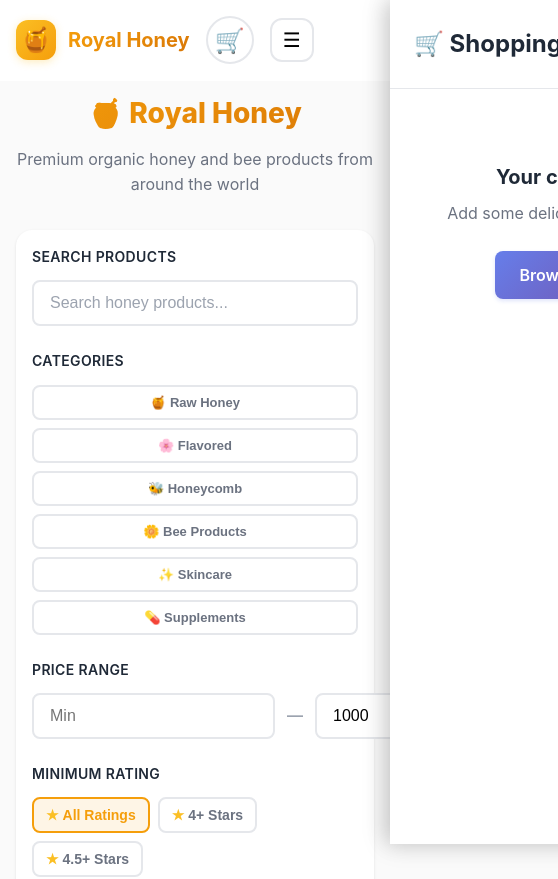
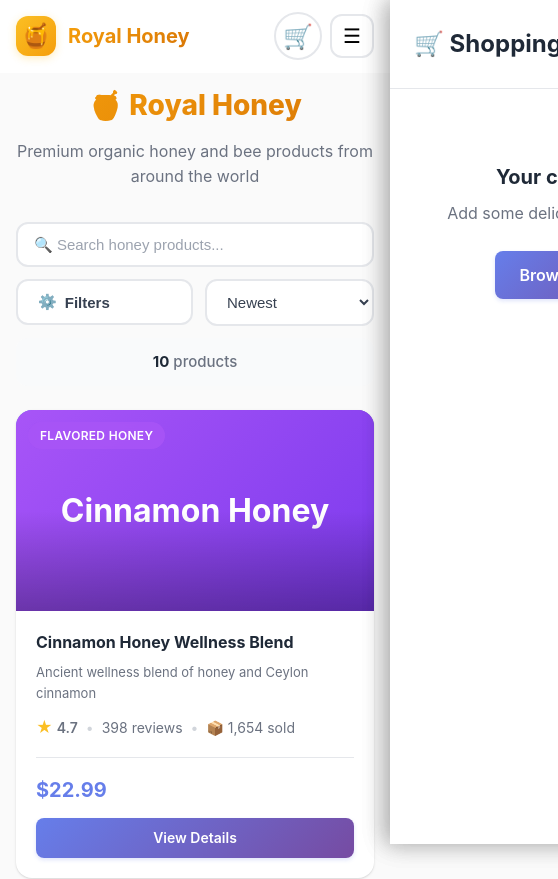
Before and after one commit to JordanOchoa97/royal-honey-market, a Next.js app: page /products in a window 390 px wide. Shown: the top 879 px of the page, 558 px wide, since content can reach past the window. Built offline with nearby package versions, Linux system fonts and the light colour scheme.

Commit message:
Add new filtering UI and fix issues in mobile responsivenes

```diff
--- a/app/globals.css
+++ b/app/globals.css
@@ -13,6 +13,7 @@
 html,
 html {
   scroll-behavior: smooth;
+  overflow-x: hidden;
 }
 
 body {
@@ -25,6 +26,7 @@ body {
   color: #1f2937;
   line-height: 1.6;
   min-height: 100vh;
+  overflow-x: hidden;
 }
 * {
   box-sizing: border-box;
--- a/app/products/ProductsPageContent.tsx
+++ b/app/products/ProductsPageContent.tsx
@@ -1,3 +1,4 @@
+// app/products/ProductsPageContent.tsx
 'use client';
 
 import { useState, useCallback, useEffect } from 'react';
@@ -71,15 +72,6 @@ const Subtitle = styled.p`
   @media (max-width: 480px) {
     font-size: 1rem;
   }
-`;
-
-const LoadingContainer = styled.div`
-  display: flex;
-  justify-content: center;
-  align-items: center;
-  min-height: 400px;
-  font-size: 1.25rem;
-  color: #6b7280;
 `;
 
 const ErrorContainer = styled.div`
@@ -190,21 +182,15 @@ export default function ProductsPageContent() {
         isLoading={isLoading}
       />
 
-      {isLoading ? (
-        <LoadingContainer>
-          🍯 Loading delicious honey products...
-        </LoadingContainer>
-      ) : (
-        <>
-          <ProductGrid products={products} />
+      <ProductGrid products={products} isLoading={isLoading} />
 
+      {!isLoading && products.length > 0 && (
         <Pagination
           currentPage={currentPage}
           totalPages={totalPages}
           onPageChange={handlePageChange}
           isLoading={isLoading}
         />
-        </>
       )}
     </Container>
   );
--- a/src/presentation/components/layout/Header.tsx
+++ b/src/presentation/components/layout/Header.tsx
@@ -29,11 +29,12 @@ const HeaderContainer = styled.div`
   padding: 1rem 2rem;
   display: flex;
   align-items: center;
-  gap: 2rem;
+  justify-content: space-between;
+  gap: 1rem;
 
-  @media (max-width: 640px) {
-    padding: 1rem 1rem;
-    gap: 1rem;
+  @media (max-width: 768px) {
+    padding: 0.75rem 1rem;
+    gap: 0.5rem;
   }
 `;
 
@@ -44,7 +45,11 @@ const HeaderLeft = styled.div`
   flex-shrink: 0;
 
   @media (max-width: 968px) {
-    gap: 1.5rem;
+    gap: 1rem;
+  }
+
+  @media (max-width: 768px) {
+    gap: 0.5rem;
   }
 `;
 
@@ -53,7 +58,7 @@ const HeaderCenter = styled.div`
   display: flex;
   justify-content: center;
   max-width: 600px;
-  margin: 0 auto;
+  margin: 0 1rem;
 
   @media (max-width: 768px) {
     display: none;
@@ -63,7 +68,7 @@ const HeaderCenter = styled.div`
 const HeaderRight = styled.div`
   display: flex;
   align-items: center;
-  gap: 1rem;
+  gap: 0.5rem;
   flex-shrink: 0;
 `;
 
@@ -79,6 +84,7 @@ const MenuButton = styled.button`
   cursor: pointer;
   font-size: 1.25rem;
   transition: all 0.2s ease;
+  flex-shrink: 0;
 
   &:hover {
     border-color: #667eea;
--- a/src/presentation/components/layout/MobileMenu.tsx
+++ b/src/presentation/components/layout/MobileMenu.tsx
@@ -1,3 +1,4 @@
+// src/presentation/components/layout/MobileMenu.tsx
 'use client';
 
 import styled from 'styled-components';
@@ -24,15 +25,16 @@ const MenuPanel = styled.div<{ $isOpen: boolean }>`
   top: 0;
   right: 0;
   bottom: 0;
-  width: 280px;
-  max-width: 85vw;
+  width: 300px;
+  max-width: 80vw;
   background: white;
   z-index: 999;
-  padding: 2rem 1.5rem;
+  padding: 1.5rem;
   transform: translateX(${({ $isOpen }) => ($isOpen ? '0' : '100%')});
   transition: transform 0.3s cubic-bezier(0.4, 0, 0.2, 1);
   box-shadow: -4px 0 24px rgba(0, 0, 0, 0.15);
   overflow-y: auto;
+  overflow-x: hidden;
 
   @media (min-width: 769px) {
     display: none;
@@ -41,10 +43,10 @@ const MenuPanel = styled.div<{ $isOpen: boolean }>`
 
 const CloseButton = styled.button`
   position: absolute;
-  top: 1.5rem;
-  right: 1.5rem;
-  width: 32px;
-  height: 32px;
+  top: 1rem;
+  right: 1rem;
+  width: 36px;
+  height: 36px;
   display: flex;
   align-items: center;
   justify-content: center;
@@ -54,6 +56,7 @@ const CloseButton = styled.button`
   cursor: pointer;
   font-size: 1.25rem;
   transition: all 0.2s ease;
+  z-index: 1000;
 
   &:hover {
     background: #e5e7eb;
@@ -61,14 +64,15 @@ const CloseButton = styled.button`
   }
 
   &:active {
-    transform: scale(0.95);
+    transform: scale(0.95) rotate(90deg);
   }
 `;
 
 const MenuTitle = styled.h2`
-  font-size: 1.5rem;
+  font-size: 1.25rem;
   font-weight: 700;
-  margin-bottom: 2rem;
+  margin-bottom: 1.5rem;
+  margin-top: 0.5rem;
   color: #1f2937;
 `;
 
@@ -79,17 +83,18 @@ const MenuNav = styled.nav`
 `;
 
 const MenuLink = styled(Link)<{ $isActive: boolean }>`
-  padding: 1rem;
+  padding: 0.875rem 1rem;
   color: ${({ $isActive }) => ($isActive ? '#667eea' : '#1f2937')};
   text-decoration: none;
   font-weight: ${({ $isActive }) => ($isActive ? '600' : '500')};
-  font-size: 1rem;
+  font-size: 0.9375rem;
   border-radius: 8px;
   background: ${({ $isActive }) => ($isActive ? 'rgba(102, 126, 234, 0.1)' : 'transparent')};
   transition: all 0.2s ease;
   display: flex;
   align-items: center;
   gap: 0.75rem;
+  white-space: nowrap;
 
   &:hover {
     background: rgba(102, 126, 234, 0.1);
--- a/src/presentation/components/products/ProductFilters.tsx
+++ b/src/presentation/components/products/ProductFilters.tsx
@@ -1,3 +1,4 @@
+// src/presentation/components/products/ProductFilters.tsx
 'use client';
 
 import styled from 'styled-components';
@@ -24,20 +25,226 @@ interface ProductFiltersProps {
   isLoading?: boolean;
 }
 
-const FiltersContainer = styled.div`
-  background: white;
-  border-radius: 1rem;
-  padding: 1.5rem;
-  box-shadow: 0 1px 3px rgba(0, 0, 0, 0.1);
+const FilterBar = styled.div`
+  display: flex;
+  align-items: center;
+  gap: 1rem;
   margin-bottom: 2rem;
+  flex-wrap: wrap;
 
   @media (max-width: 768px) {
-    padding: 1rem;
+    gap: 0.75rem;
+    margin-bottom: 1.5rem;
   }
 `;
 
+const SearchInputCompact = styled.input`
+  flex: 1;
+  min-width: 250px;
+  padding: 0.75rem 1rem;
+  border: 2px solid #e5e7eb;
+  border-radius: 0.75rem;
+  font-size: 0.9375rem;
+  transition: all 0.2s;
+  background: white;
+
+  &:focus {
+    outline: none;
+    border-color: #f59e0b;
+    box-shadow: 0 0 0 3px rgba(245, 158, 11, 0.1);
+  }
+
+  &::placeholder {
+    color: #9ca3af;
+  }
+
+  @media (max-width: 768px) {
+    min-width: 100%;
+    order: 1;
+  }
+`;
+
+const FilterToggleButton = styled.button<{ $hasActiveFilters: boolean }>`
+  display: flex;
+  align-items: center;
+  gap: 0.5rem;
+  padding: 0.75rem 1.25rem;
+  background: ${props => props.$hasActiveFilters ? '#f59e0b' : 'white'};
+  color: ${props => props.$hasActiveFilters ? 'white' : '#374151'};
+  border: 2px solid ${props => props.$hasActiveFilters ? '#f59e0b' : '#e5e7eb'};
+  border-radius: 0.75rem;
+  font-size: 0.9375rem;
+  font-weight: 600;
+  cursor: pointer;
+  transition: all 0.2s;
+  white-space: nowrap;
+
+  &:hover {
+    border-color: #f59e0b;
+    background: ${props => props.$hasActiveFilters ? '#d97706' : 'rgba(245, 158, 11, 0.05)'};
+  }
+
+  &:active {
+    transform: scale(0.98);
+  }
+
+  @media (max-width: 768px) {
+    order: 2;
+    flex: 1;
+  }
+`;
+
+const SortSelectCompact = styled.select`
+  padding: 0.75rem 1rem;
+  border: 2px solid #e5e7eb;
+  border-radius: 0.75rem;
+  font-size: 0.9375rem;
+  background: white;
+  color: #374151;
+  font-weight: 500;
+  cursor: pointer;
+  transition: all 0.2s;
+
+  &:focus {
+    outline: none;
+    border-color: #f59e0b;
+    box-shadow: 0 0 0 3px rgba(245, 158, 11, 0.1);
+  }
+
+  &:hover {
+    border-color: #f59e0b;
+  }
+
+  @media (max-width: 768px) {
+    order: 3;
+    flex: 1;
+  }
+`;
+
+const FilterBadge = styled.span`
+  display: inline-flex;
+  align-items: center;
+  justify-content: center;
+  min-width: 1.25rem;
+  height: 1.25rem;
+  padding: 0 0.375rem;
+  background: ${props => props.color || 'white'};
+  color: ${props => props.color ? 'white' : '#f59e0b'};
+  border-radius: 0.625rem;
+  font-size: 0.75rem;
+  font-weight: 700;
+  margin-left: 0.375rem;
+`;
+
+const ResultsCount = styled.div`
+  padding: 0.75rem 1.25rem;
+  background: #f9fafb;
+  border-radius: 0.75rem;
+  font-size: 0.9375rem;
+  color: #6b7280;
+  font-weight: 500;
+  white-space: nowrap;
+
+  strong {
+    color: #1f2937;
+    font-weight: 700;
+  }
+
+  @media (max-width: 768px) {
+    order: 4;
+    width: 100%;
+    text-align: center;
+  }
+`;
+
+const FilterDrawerOverlay = styled.div<{ $isOpen: boolean }>`
+  position: fixed;
+  top: 0;
+  left: 0;
+  right: 0;
+  bottom: 0;
+  background: rgba(0, 0, 0, 0.5);
+  z-index: 998;
+  opacity: ${props => props.$isOpen ? 1 : 0};
+  visibility: ${props => props.$isOpen ? 'visible' : 'hidden'};
+  transition: all 0.3s ease;
+  backdrop-filter: blur(4px);
+`;
+
+const FilterDrawer = styled.div<{ $isOpen: boolean }>`
+  position: fixed;
+  top: 0;
+  right: 0;
+  bottom: 0;
+  width: 400px;
+  max-width: 90vw;
+  background: white;
+  z-index: 999;
+  transform: translateX(${props => props.$isOpen ? '0' : '100%'});
+  transition: transform 0.3s cubic-bezier(0.4, 0, 0.2, 1);
+  box-shadow: -4px 0 24px rgba(0, 0, 0, 0.15);
+  display: flex;
+  flex-direction: column;
+`;
+
+const DrawerHeader = styled.div`
+  display: flex;
+  align-items: center;
+  justify-content: space-between;
+  padding: 1.5rem;
+  border-bottom: 1px solid #e5e7eb;
+  flex-shrink: 0;
+`;
+
+const DrawerTitle = styled.h2`
+  font-size: 1.25rem;
+  font-weight: 700;
+  color: #1f2937;
+  margin: 0;
+  display: flex;
+  align-items: center;
+  gap: 0.5rem;
+`;
+
+const CloseButton = styled.button`
+  width: 36px;
+  height: 36px;
+  display: flex;
+  align-items: center;
+  justify-content: center;
+  background: #f3f4f6;
+  border: none;
+  border-radius: 8px;
+  cursor: pointer;
+  font-size: 1.25rem;
+  transition: all 0.2s ease;
+
+  &:hover {
+    background: #e5e7eb;
+    transform: rotate(90deg);
+  }
+
+  &:active {
+    transform: scale(0.95) rotate(90deg);
+  }
+`;
+
+const DrawerContent = styled.div`
+  flex: 1;
+  overflow-y: auto;
+  padding: 1.5rem;
+`;
+
+const DrawerFooter = styled.div`
+  padding: 1.5rem;
+  border-top: 1px solid #e5e7eb;
+  flex-shrink: 0;
+  display: flex;
+  gap: 1rem;
+`;
+
 const FilterSection = styled.div`
-  margin-bottom: 1.5rem;
+  margin-bottom: 2rem;
 
   &:last-child {
     margin-bottom: 0;
@@ -48,57 +255,30 @@ const FilterLabel = styled.label`
   display: block;
   font-weight: 600;
   color: #1f2937;
-  margin-bottom: 0.75rem;
-  font-size: 0.875rem;
-  text-transform: uppercase;
-  letter-spacing: 0.025em;
-`;
-
-const SearchInput = styled.input`
-  width: 100%;
-  padding: 0.75rem 1rem;
-  border: 2px solid #e5e7eb;
-  border-radius: 0.5rem;
-  font-size: 1rem;
-  transition: all 0.2s;
-
-  &:focus {
-    outline: none;
-    border-color: #f59e0b;
-    box-shadow: 0 0 0 3px rgba(245, 158, 11, 0.1);
-  }
-
-  &::placeholder {
-    color: #9ca3af;
-  }
+  margin-bottom: 0.875rem;
+  font-size: 0.9375rem;
 `;
 
 const CategoryGrid = styled.div`
   display: grid;
-  grid-template-columns: repeat(auto-fill, minmax(140px, 1fr));
+  grid-template-columns: repeat(2, 1fr);
   gap: 0.5rem;
-
-  @media (max-width: 768px) {
-    grid-template-columns: repeat(2, 1fr);
-  }
-
-  @media (max-width: 480px) {
-    grid-template-columns: 1fr;
-  }
 `;
 
 const CategoryButton = styled.button<{ $isActive: boolean }>`
-  padding: 0.625rem 1rem;
+  padding: 0.625rem 0.875rem;
   border: 2px solid ${props => (props.$isActive ? '#f59e0b' : '#e5e7eb')};
   background: ${props => (props.$isActive ? 'rgba(245, 158, 11, 0.1)' : 'white')};
   color: ${props => (props.$isActive ? '#f59e0b' : '#6b7280')};
   border-radius: 0.5rem;
-  font-size: 0.875rem;
+  font-size: 0.8125rem;
   font-weight: 600;
   cursor: pointer;
   transition: all 0.2s;
-  text-transform: capitalize;
+  text-align: left;
   white-space: nowrap;
+  overflow: hidden;
+  text-overflow: ellipsis;
 
   &:hover {
     border-color: #f59e0b;
@@ -107,28 +287,6 @@ const CategoryButton = styled.button<{ $isActive: boolean }>`
 
   &:active {
     transform: scale(0.98);
-  }
-
-  @media (max-width: 768px) {
-    padding: 0.5rem 0.75rem;
-    font-size: 0.8125rem;
-  }
-`;
-
-const Select = styled.select`
-  width: 100%;
-  padding: 0.75rem 1rem;
-  border: 2px solid #e5e7eb;
-  border-radius: 0.5rem;
-  font-size: 1rem;
-  background: white;
-  cursor: pointer;
-  transition: all 0.2s;
-
-  &:focus {
-    outline: none;
-    border-color: #f59e0b;
-    box-shadow: 0 0 0 3px rgba(245, 158, 11, 0.1);
   }
 `;
 
@@ -140,11 +298,12 @@ const PriceInputs = styled.div`
 `;
 
 const PriceInput = styled.input`
-  padding: 0.75rem 1rem;
+  padding: 0.625rem 0.875rem;
   border: 2px solid #e5e7eb;
   border-radius: 0.5rem;
-  font-size: 1rem;
+  font-size: 0.9375rem;
   transition: all 0.2s;
+  width: 100%;
 
   &:focus {
     outline: none;
@@ -152,7 +311,6 @@ const PriceInput = styled.input`
     box-shadow: 0 0 0 3px rgba(245, 158, 11, 0.1);
   }
 
-  /* Ocultar flechas de number input */
   &::-webkit-inner-spin-button,
   &::-webkit-outer-spin-button {
     -webkit-appearance: none;
@@ -166,19 +324,21 @@ const PriceInput = styled.input`
 const Separator = styled.span`
   color: #9ca3af;
   font-weight: 600;
+  text-align: center;
+  font-size: 0.875rem;
 `;
 
 const RatingStars = styled.div`
   display: flex;
+  flex-direction: column;
   gap: 0.5rem;
-  flex-wrap: wrap;
 `;
 
 const RatingStar = styled.button<{ $isActive: boolean }>`
   display: flex;
   align-items: center;
-  gap: 0.25rem;
-  padding: 0.5rem 0.75rem;
+  gap: 0.5rem;
+  padding: 0.625rem 0.875rem;
   border: 2px solid ${props => (props.$isActive ? '#f59e0b' : '#e5e7eb')};
   background: ${props => (props.$isActive ? 'rgba(245, 158, 11, 0.1)' : 'white')};
   color: ${props => (props.$isActive ? '#f59e0b' : '#6b7280')};
@@ -187,6 +347,7 @@ const RatingStar = styled.button<{ $isActive: boolean }>`
   font-weight: 600;
   cursor: pointer;
   transition: all 0.2s;
+  justify-content: flex-start;
 
   &:hover {
     border-color: #f59e0b;
@@ -195,41 +356,7 @@ const RatingStar = styled.button<{ $isActive: boolean }>`
 
   span {
     color: #fbbf24;
-  }
-`;
-
-const FilterActions = styled.div`
-  display: flex;
-  gap: 1rem;
-  margin-top: 1.5rem;
-  padding-top: 1.5rem;
-  border-top: 1px solid #e5e7eb;
-
-  @media (max-width: 480px) {
-    flex-direction: column;
-  }
-`;
-
-const ResultsInfo = styled.div`
-  display: flex;
-  align-items: center;
-  justify-content: space-between;
-  padding: 0.75rem 1rem;
-  background: #f9fafb;
-  border-radius: 0.5rem;
-  margin-top: 1rem;
-  font-size: 0.875rem;
-  color: #6b7280;
-
-  strong {
-    color: #1f2937;
-    font-weight: 600;
-  }
-
-  @media (max-width: 480px) {
-    flex-direction: column;
-    gap: 0.5rem;
-    text-align: center;
+    font-size: 1rem;
   }
 `;
 
@@ -252,19 +379,19 @@ const categoryLabels: Record<ProductCategory, string> = {
 };
 
 const sortOptions: { value: SortOption; label: string }[] = [
-  { value: 'newest', label: 'Newest First' },
-  { value: 'price-asc', label: 'Price: Low to High' },
-  { value: 'price-desc', label: 'Price: High to Low' },
-  { value: 'rating-desc', label: 'Highest Rated' },
-  { value: 'popularity-desc', label: 'Most Popular' },
-  { value: 'name-asc', label: 'Name: A to Z' },
-  { value: 'name-desc', label: 'Name: Z to A' },
+  { value: 'newest', label: 'Newest' },
+  { value: 'price-asc', label: 'Price ↑' },
+  { value: 'price-desc', label: 'Price ↓' },
+  { value: 'rating-desc', label: 'Top Rated' },
+  { value: 'popularity-desc', label: 'Popular' },
+  { value: 'name-asc', label: 'A-Z' },
+  { value: 'name-desc', label: 'Z-A' },
 ];
 
 const ratingOptions = [
-  { value: 0, label: 'All Ratings' },
-  { value: 4, label: '4+ Stars' },
-  { value: 4.5, label: '4.5+ Stars' },
+  { value: 0, label: 'All Ratings', icon: '★★★★★' },
+  { value: 4, label: '4+ Stars', icon: '★★★★' },
+  { value: 4.5, label: '4.5+ Stars', icon: '★★★★½' },
 ];
 
 export const ProductFilters = memo(({
@@ -282,6 +409,7 @@ export const ProductFilters = memo(({
   totalResults = 0,
   isLoading = false,
 }: ProductFiltersProps) => {
+  const [isDrawerOpen, setIsDrawerOpen] = useState(false);
 
   const handleCategoryToggle = useCallback((category: ProductCategory) => {
     if (selectedCategories.includes(category)) {
@@ -295,27 +423,76 @@ export const ProductFilters = memo(({
     let count = 0;
     if (selectedCategories.length > 0) count++;
     if (priceRange.min > 0 || priceRange.max < 1000) count++;
-    if (searchQuery) count++;
     if (minRating > 0) count++;
     return count;
-  }, [selectedCategories.length, priceRange, searchQuery, minRating]);
+  }, [selectedCategories.length, priceRange, minRating]);
+
+  const handleCloseDrawer = useCallback(() => {
+    setIsDrawerOpen(false);
+  }, []);
+
+  const handleApplyFilters = useCallback(() => {
+    setIsDrawerOpen(false);
+  }, []);
 
   return (
-    <FiltersContainer>
-      <FilterSection>
-        <FilterLabel htmlFor="search">
-          Search Products
-        </FilterLabel>
-        <SearchInput
-          id="search"
+    <>
+      <FilterBar>
+        <SearchInputCompact
           type="text"
-          placeholder="Search honey products..."
+          placeholder="🔍 Search honey products..."
           value={searchQuery}
           onChange={(e) => onSearchChange(e.target.value)}
           disabled={isLoading}
         />
-      </FilterSection>
 
+        <FilterToggleButton
+          $hasActiveFilters={activeFiltersCount > 0}
+          onClick={() => setIsDrawerOpen(true)}
+          disabled={isLoading}
+        >
+          <span>⚙️</span>
+          <span>Filters</span>
+          {activeFiltersCount > 0 && (
+            <FilterBadge>{activeFiltersCount}</FilterBadge>
+          )}
+        </FilterToggleButton>
+
+        <SortSelectCompact
+          value={sortBy}
+          onChange={(e) => onSortChange(e.target.value as SortOption)}
+          disabled={isLoading}
+        >
+          {sortOptions.map(option => (
+            <option key={option.value} value={option.value}>
+              {option.label}
+            </option>
+          ))}
+        </SortSelectCompact>
+
+        {totalResults > 0 && (
+          <ResultsCount>
+            <strong>{totalResults}</strong> {totalResults === 1 ? 'product' : 'products'}
+          </ResultsCount>
+        )}
+      </FilterBar>
+
+      <FilterDrawerOverlay $isOpen={isDrawerOpen} onClick={handleCloseDrawer} />
+
+      <FilterDrawer $isOpen={isDrawerOpen}>
+        <DrawerHeader>
+          <DrawerTitle>
+            ⚙️ Filters
+            {activeFiltersCount > 0 && (
+              <FilterBadge color="#f59e0b">{activeFiltersCount}</FilterBadge>
+            )}
+          </DrawerTitle>
+          <CloseButton onClick={handleCloseDrawer} aria-label="Close filters">
+            ✕
+          </CloseButton>
+        </DrawerHeader>
+
+        <DrawerContent>
           <FilterSection>
             <FilterLabel>Categories</FilterLabel>
             <CategoryGrid>
@@ -325,6 +502,7 @@ export const ProductFilters = memo(({
                   $isActive={selectedCategories.includes(category)}
                   onClick={() => handleCategoryToggle(category)}
                   disabled={isLoading}
+                  title={categoryLabels[category]}
                 >
                   {categoryLabels[category]}
                 </CategoryButton>
@@ -375,53 +553,34 @@ export const ProductFilters = memo(({
                   onClick={() => onMinRatingChange(option.value)}
                   disabled={isLoading}
                 >
-              <span>★</span>
-              {option.label}
+                  <span>{option.icon}</span>
+                  <span>{option.label}</span>
                 </RatingStar>
               ))}
             </RatingStars>
           </FilterSection>
+        </DrawerContent>
 
-      <FilterSection>
-        <FilterLabel htmlFor="sort">Sort By</FilterLabel>
-        <Select
-          id="sort"
-          value={sortBy}
-          onChange={(e) => onSortChange(e.target.value as SortOption)}
-          disabled={isLoading}
-        >
-          {sortOptions.map(option => (
-            <option key={option.value} value={option.value}>
-              {option.label}
-            </option>
-          ))}
-        </Select>
-      </FilterSection>
-
-      {totalResults > 0 && (
-        <ResultsInfo>
-          <span>
-            Found <strong>{totalResults}</strong> product{totalResults !== 1 ? 's' : ''}
-          </span>
-          {activeFiltersCount > 0 && (
-            <span>
-              <strong>{activeFiltersCount}</strong> filter{activeFiltersCount !== 1 ? 's' : ''} active
-            </span>
-          )}
-        </ResultsInfo>
-      )}
-
-      <FilterActions>
+        <DrawerFooter>
           <Button
             variant="outline"
             fullWidth
             onClick={onReset}
             disabled={isLoading || activeFiltersCount === 0}
           >
-          Reset Filters
+            Clear All
           </Button>
-      </FilterActions>
-    </FiltersContainer>
+          <Button
+            variant="primary"
+            fullWidth
+            onClick={handleApplyFilters}
+            disabled={isLoading}
+          >
+            Apply
+          </Button>
+        </DrawerFooter>
+      </FilterDrawer>
+    </>
   );
 });
 
--- a/src/presentation/components/products/ProductGrid.tsx
+++ b/src/presentation/components/products/ProductGrid.tsx
@@ -1,12 +1,15 @@
+// src/presentation/components/products/ProductGrid.tsx
 'use client';
 
 import styled from 'styled-components';
 import { Product } from '@/src/core/domain/entities/Product';
 import { ProductCard } from './ProductCard';
+import { ProductCardSkeleton } from '../ui/Skeleton';
 import { memo } from 'react';
 
 interface ProductGridProps {
   products: readonly Product[];
+  isLoading?: boolean;
 }
 
 const Grid = styled.div`
@@ -42,7 +45,17 @@ const EmptyState = styled.div`
   }
 `;
 
-export const ProductGrid = memo(({ products }: ProductGridProps) => {
+export const ProductGrid = memo(({ products, isLoading = false }: ProductGridProps) => {
+  if (isLoading) {
+    return (
+      <Grid>
+        {Array.from({ length: 9 }).map((_, index) => (
+          <ProductCardSkeleton key={`skeleton-${index}`} />
+        ))}
+      </Grid>
+    );
+  }
+
   if (products.length === 0) {
     return (
       <EmptyState>
```
Lines whose indentation alone changed are shown as unchanged.
